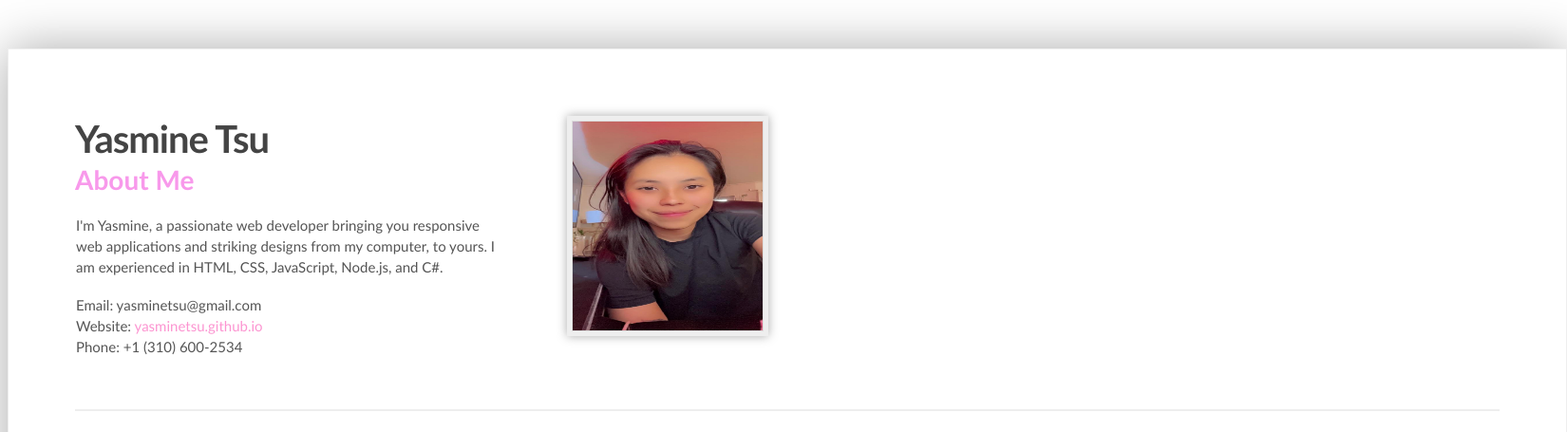
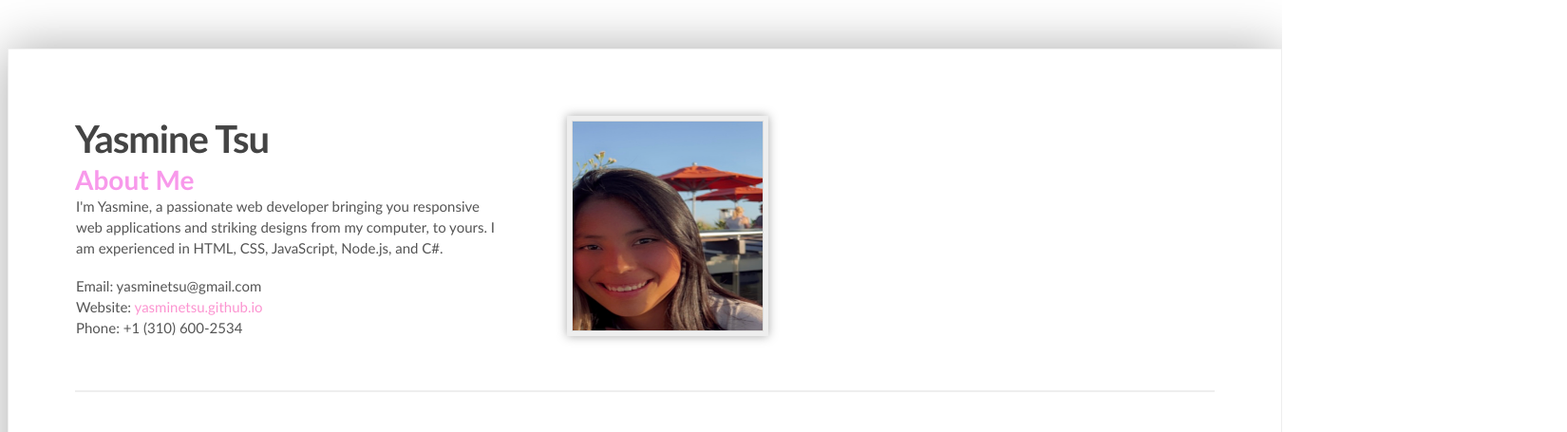
Before and after one commit to yasminetsu/Module-2-Portfolio, a plain HTML site: page index.html in a window 1280 px wide. Shown: the part 130-585 px from the top of the page at 95% size, 1650 px wide, since content can reach past the window. Drawn offline with Linux system fonts and the light colour scheme.

Commit message:
updated profile picture

```diff
--- a/assets/css/style.css
+++ b/assets/css/style.css
@@ -40,7 +40,7 @@ li {
 /* Wrap */
 
 #wrap{
-	width:1500px;
+	width:1200px;
 	margin:70px auto;
 	font-family:"Myriad Pro", "Gill Sans", "Gill Sans MT", Calibri, sans-serif;
 	color:#555;
@@ -57,7 +57,6 @@ li {
 
 body{
 	font-family: 'Trebuchet MS', 'Lucida Sans Unicode', 'Lucida Grande', 'Lucida Sans', Arial, sans-serif;
-	background-image: url("./background.jpg");
 }
 h1{
 	font-size:40px;
@@ -66,7 +65,7 @@ h1{
 }
 h2{
 	font-size:34px;
-	margin:0 0 20px 0;
+	margin:0 0 0px 0;
 }
 h3{
 	font-size:24px;
--- a/index.html
+++ b/index.html
@@ -43,7 +43,7 @@
               <p class="contact"><span>Phone: </span>+1 (310) 600-2534</p>
           </div>
       </div>
-    <div id="header-photo"> <img src="./assets/images/0.jpg" alt="headshot" /> </div>
+    <div id="header-photo"> <img src="./assets/images/0.png" alt="headshot" /> </div>
     </div>
 
 
```
Also changed, not shown: assets/images/0.jpg (deleted), assets/images/0.png (added), 1 other file.
